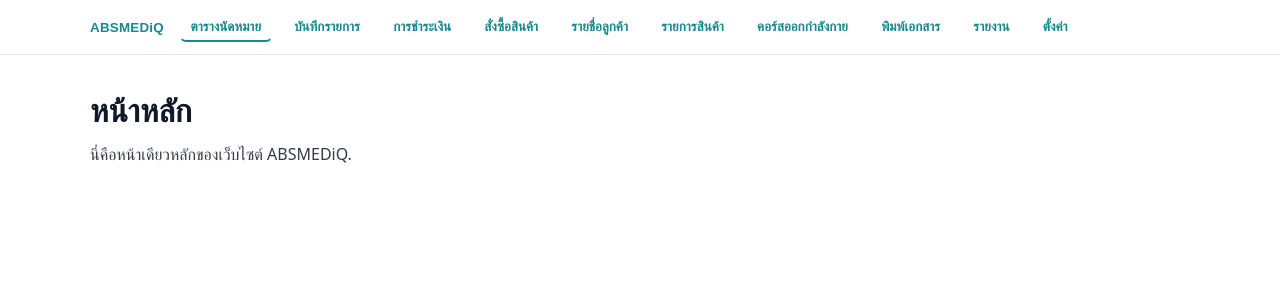
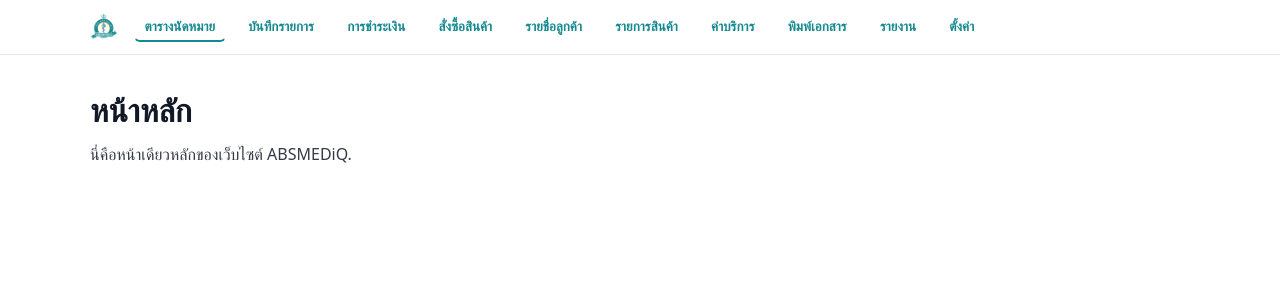
Before and after one commit to fineart09/ABSMEDIQ, a React (Vite) app: page / in a window 1280 px wide. Shown: the top 300 px of the page. Built offline with nearby package versions, Linux system fonts and the light colour scheme.

Commit message:
Replace brand text with logo image; import ../logo.png and add sizing styles

```diff
--- a/src/App.jsx
+++ b/src/App.jsx
@@ -1,4 +1,5 @@
 import { useState } from 'react'
+import logoUrl from '../logo.png'
 
 function Modal({ open, title, onClose }) {
   if (!open) return null
@@ -36,7 +37,7 @@ export default function App() {
             onClick={() => handleClick('ตารางนัดหมาย')}
             aria-label="ไปที่ตารางนัดหมาย"
           >
-            ABSMEDiQ
+            <img src={logoUrl} alt="ABSMEDIQ logo" />
           </button>
           <nav className="nav">
             {[
@@ -46,7 +47,7 @@ export default function App() {
               'สั่งซื้อสินค้า',
               'รายชื่อลูกค้า',
               'รายการสินค้า',
-              'คอร์สออกกำลังกาย',
+              'ค่าบริการ',
               'พิมพ์เอกสาร',
               'รายงาน',
               'ตั้งค่า',
--- a/src/index.css
+++ b/src/index.css
@@ -10,6 +10,7 @@ body { margin: 0; font-family: system-ui, -apple-system, Segoe UI, Roboto, Ubunt
 .brand { background: transparent; border: none; padding: 0; cursor: pointer; }
 .brand:hover { opacity: 0.9; }
 .brand:focus { outline: 2px solid #158990; outline-offset: 2px; }
+.brand img { height: 28px; width: auto; display: block; }
 .nav { display: flex; gap: 0.75rem; flex-wrap: nowrap; overflow-x: auto; white-space: nowrap; }
 .nav button { padding: 0.35rem 0.6rem; border-radius: 0.375rem; background: transparent; border: 1px solid transparent; color: #158990; font-weight: 700; cursor: pointer; }
 .nav button:hover { background: #f3f4f6; }
```
Also changed, not shown: logo.png (added).
